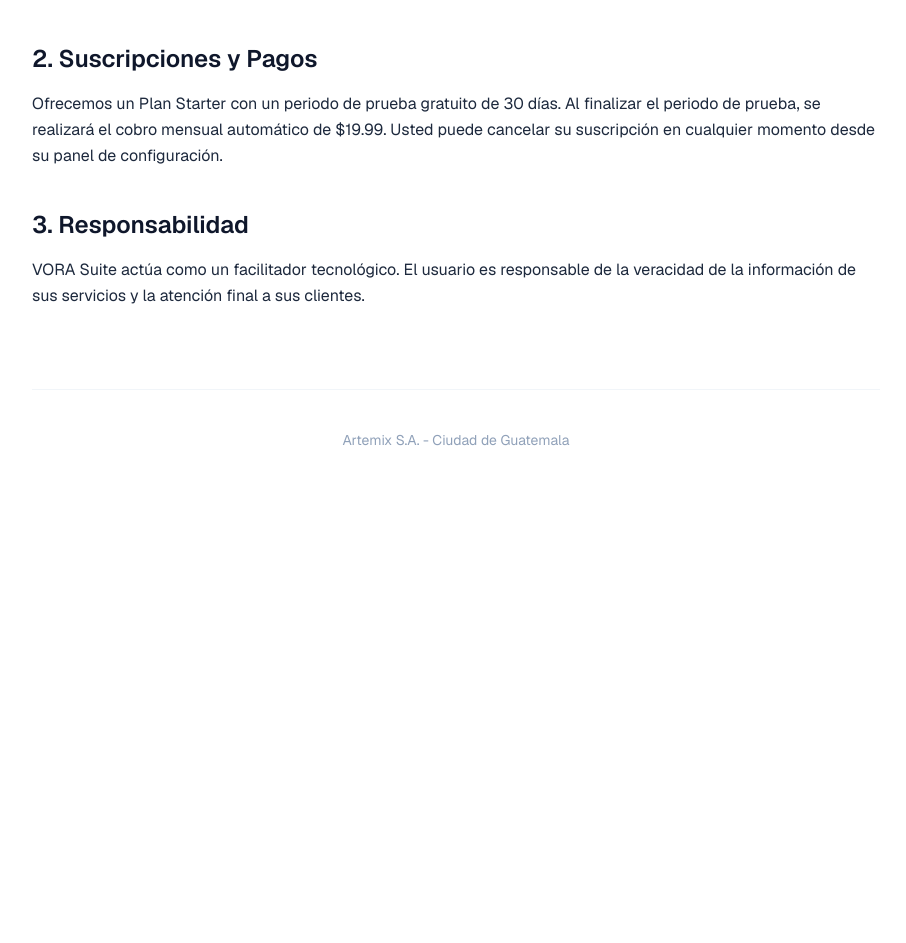
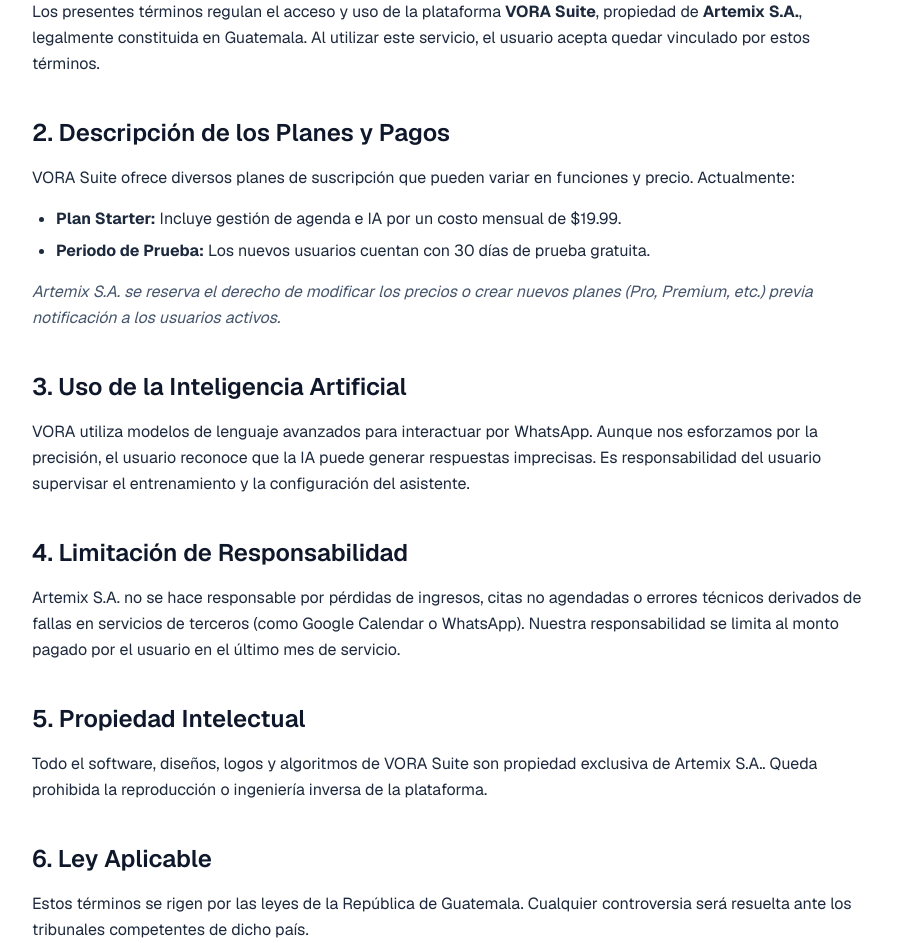
Before and after one commit to ervel1009-blip/vora-agenda-web, a Next.js app: page /terminos in a window 1280 px wide. Shown: the part 249-1192 px from the top of the page, without its empty margins (184-1090 px from the left). Before the commit the page ends 800 px from the top, so only its background shows below. Built offline with nearby package versions, Linux system fonts and the light colour scheme.

Commit message:
feat: agregar paginas legales de privacidad y terminos

```diff
--- a/app/terminos/page.tsx
+++ b/app/terminos/page.tsx
@@ -1,31 +1,60 @@
 export default function TermsPage() {
   return (
     <div className="max-w-4xl mx-auto py-20 px-6 font-sans text-slate-800">
-      <h1 className="text-4xl font-bold mb-8">Términos y Condiciones</h1>
+      <h1 className="text-4xl font-bold mb-8 text-slate-900">Términos y Condiciones de Uso</h1>
+      <p className="mb-6 text-slate-500 italic">Última revisión: 17 de abril de 2026</p>
 
       <section className="mb-10">
-        <h2 className="text-2xl font-semibold mb-4 text-slate-900">1. Aceptación del Servicio</h2>
+        <h2 className="text-2xl font-semibold mb-4 text-slate-900">1. Relación Contractual</h2>
         <p className="leading-relaxed">
-          Al registrarse en VORA Suite, usted acepta los servicios de gestión de negocios y asistente virtual proporcionados por Artemix S.A..
+          Los presentes términos regulan el acceso y uso de la plataforma <strong>VORA Suite</strong>, propiedad de <strong>Artemix S.A.</strong>, legalmente constituida en Guatemala. Al utilizar este servicio, el usuario acepta quedar vinculado por estos términos.
         </p>
       </section>
 
       <section className="mb-10">
-        <h2 className="text-2xl font-semibold mb-4 text-slate-900">2. Suscripciones y Pagos</h2>
-        <p className="leading-relaxed">
-          Ofrecemos un Plan Starter con un periodo de prueba gratuito de 30 días. Al finalizar el periodo de prueba, se realizará el cobro mensual automático de $19.99. Usted puede cancelar su suscripción en cualquier momento desde su panel de configuración.
+        <h2 className="text-2xl font-semibold mb-4 text-slate-900">2. Descripción de los Planes y Pagos</h2>
+        <p className="leading-relaxed mb-4">
+          VORA Suite ofrece diversos planes de suscripción que pueden variar en funciones y precio. Actualmente:
+        </p>
+        <ul className="list-disc ml-6 space-y-2 mb-4">
+          <li><strong>Plan Starter:</strong> Incluye gestión de agenda e IA por un costo mensual de $19.99.</li>
+          <li><strong>Periodo de Prueba:</strong> Los nuevos usuarios cuentan con 30 días de prueba gratuita.</li>
+        </ul>
+        <p className="leading-relaxed text-slate-600 italic">
+          Artemix S.A. se reserva el derecho de modificar los precios o crear nuevos planes (Pro, Premium, etc.) previa notificación a los usuarios activos.
         </p>
       </section>
 
       <section className="mb-10">
-        <h2 className="text-2xl font-semibold mb-4 text-slate-900">3. Responsabilidad</h2>
+        <h2 className="text-2xl font-semibold mb-4 text-slate-900">3. Uso de la Inteligencia Artificial</h2>
         <p className="leading-relaxed">
-          VORA Suite actúa como un facilitador tecnológico. El usuario es responsable de la veracidad de la información de sus servicios y la atención final a sus clientes.
+          VORA utiliza modelos de lenguaje avanzados para interactuar por WhatsApp. Aunque nos esforzamos por la precisión, el usuario reconoce que la IA puede generar respuestas imprecisas. Es responsabilidad del usuario supervisar el entrenamiento y la configuración del asistente.
+        </p>
+      </section>
+
+      <section className="mb-10">
+        <h2 className="text-2xl font-semibold mb-4 text-slate-900">4. Limitación de Responsabilidad</h2>
+        <p className="leading-relaxed">
+          Artemix S.A. no se hace responsable por pérdidas de ingresos, citas no agendadas o errores técnicos derivados de fallas en servicios de terceros (como Google Calendar o WhatsApp). Nuestra responsabilidad se limita al monto pagado por el usuario en el último mes de servicio.
+        </p>
+      </section>
+
+      <section className="mb-10">
+        <h2 className="text-2xl font-semibold mb-4 text-slate-900">5. Propiedad Intelectual</h2>
+        <p className="leading-relaxed">
+          Todo el software, diseños, logos y algoritmos de VORA Suite son propiedad exclusiva de Artemix S.A.. Queda prohibida la reproducción o ingeniería inversa de la plataforma.
+        </p>
+      </section>
+
+      <section className="mb-10">
+        <h2 className="text-2xl font-semibold mb-4 text-slate-900">6. Ley Aplicable</h2>
+        <p className="leading-relaxed">
+          Estos términos se rigen por las leyes de la República de Guatemala. Cualquier controversia será resuelta ante los tribunales competentes de dicho país.
         </p>
       </section>
 
       <footer className="mt-20 pt-10 border-t border-slate-100 text-sm text-slate-400 text-center">
-        Artemix S.A. - Ciudad de Guatemala
+        Artemix S.A. - San José Pinula, Guatemala
       </footer>
     </div>
   );
```
